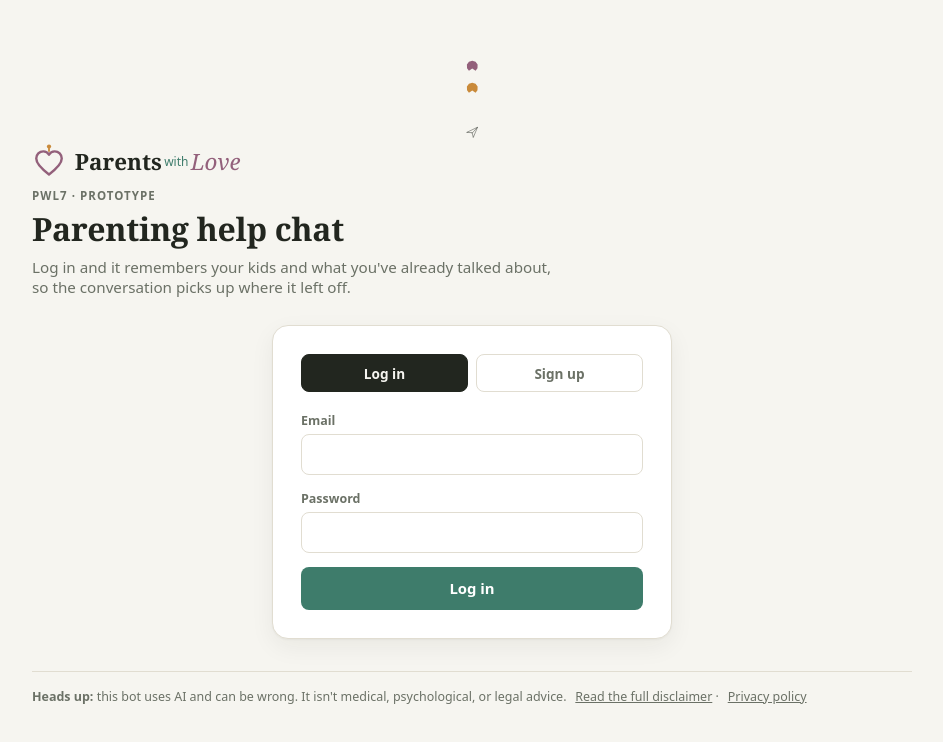
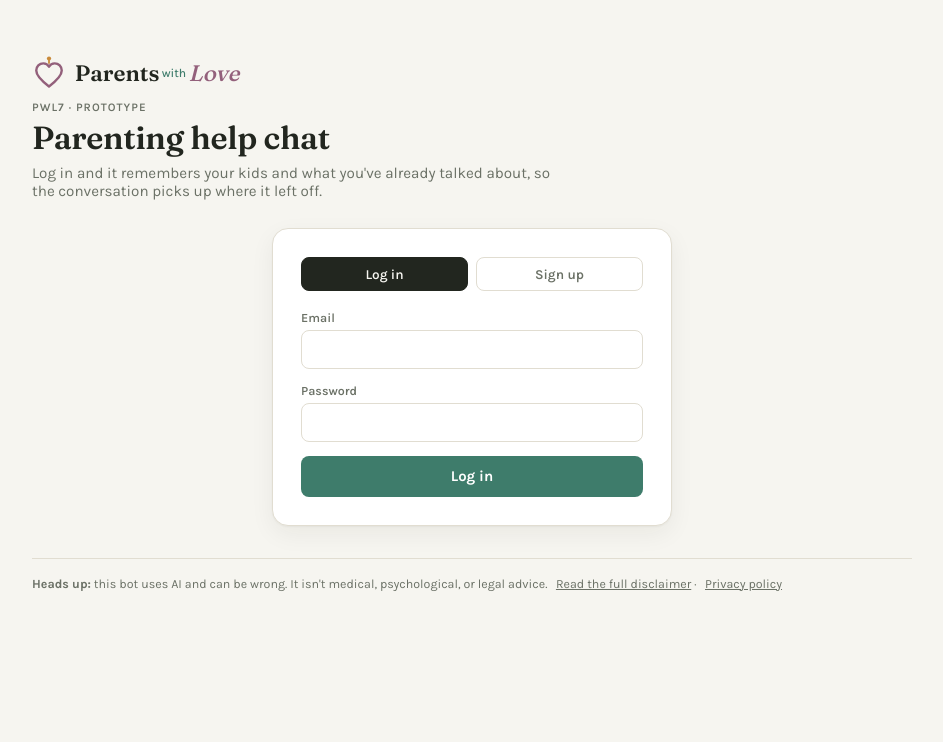
Before and after one commit to kingavi26/ParentsWithLove, a website: page public/index.html in a window 1280 px wide. Shown: the whole page, without its empty margins (168-1111 px from the left). Drawn offline with Linux system fonts and the light colour scheme; no server answers.

Commit message:
Update index.html

```diff
--- a/public/index.html
+++ b/public/index.html
@@ -7,24 +7,15 @@
   <link rel="preconnect" href="https://fonts.googleapis.com" />
   <link rel="preconnect" href="https://fonts.gstatic.com" crossorigin />
   <link
-    href="https://fonts.googleapis.com/css2?family=Permanent+Marker&family=Caveat:wght@500;600;700&family=Rubik:wght@400;500;600;700&display=swap"
+    href="https://fonts.googleapis.com/css2?family=Fraunces:opsz,wght@9..144,500;9..144,600&family=Karla:wght@400;500;600;700&display=swap"
     rel="stylesheet"
   />
   <link rel="stylesheet" href="/styles.css" />
   <link rel="manifest" href="/manifest.json" />
-  <meta name="theme-color" content="#2e4a3d" />
+  <meta name="theme-color" content="#3e7c6b" />
   <link rel="apple-touch-icon" href="/icons/icon-192.png" />
 </head>
-<!-- "pwl-app" scopes the Held Steady color palette (defined in styles.css)
-     to this page only, so the admin dashboard (admin.html) keeps its
-     original palette even though both pages share styles.css. -->
-<body class="pwl-app">
-  <div class="chalk-deco" aria-hidden="true">
-    <svg class="star star-1" viewBox="0 0 40 40" fill="var(--plum)"><path d="M20,2 L30.6,5.4 L37.1,14.4 L36.7,26.2 L30.6,34.6 L20,27 L9.4,34.6 L3.3,26.2 L2.9,14.4 L9.4,5.4 Z"/></svg>
-    <svg class="star star-2" viewBox="0 0 40 40" fill="var(--honey)"><path d="M20,2 L30.6,5.4 L37.1,14.4 L36.7,26.2 L30.6,34.6 L20,27 L9.4,34.6 L3.3,26.2 L2.9,14.4 L9.4,5.4 Z"/></svg>
-    <svg class="moon" viewBox="0 0 100 100" fill="var(--chalk)"><path d="M60,8 A42,42 0 1,0 60,92 A33,33 0 1,1 60,8 Z"/></svg>
-    <svg class="plane" viewBox="0 0 100 100" fill="none" stroke="var(--chalk)" stroke-width="3.5" stroke-linecap="round" stroke-linejoin="round"><path d="M8,50 L92,10 L58,92 L50,56 Z"/><path d="M50,56 L92,10"/></svg>
-  </div>
+<body>
   <div class="wrap">
     <div class="page-head">
       <div class="brand-lockup">
```
